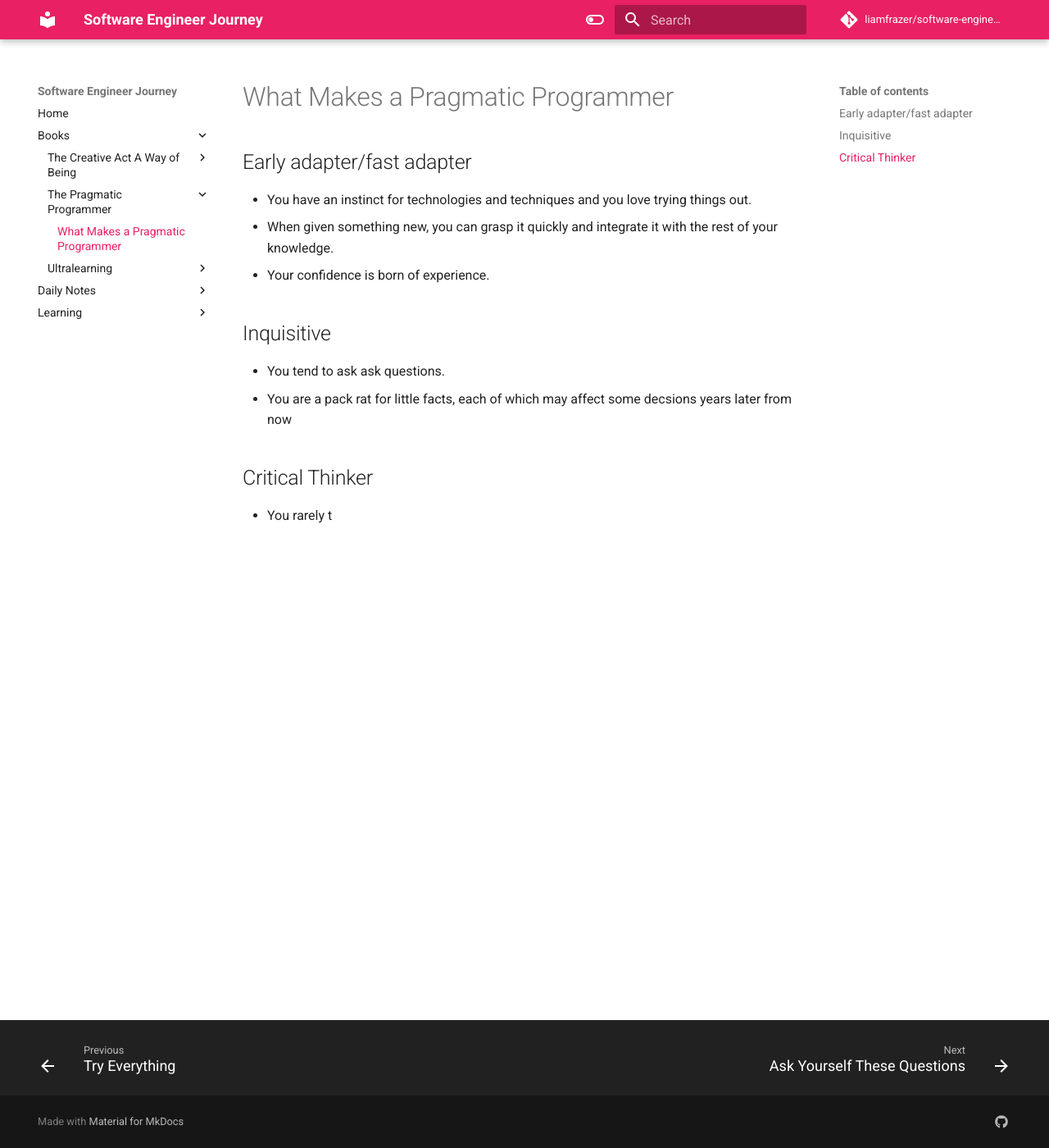
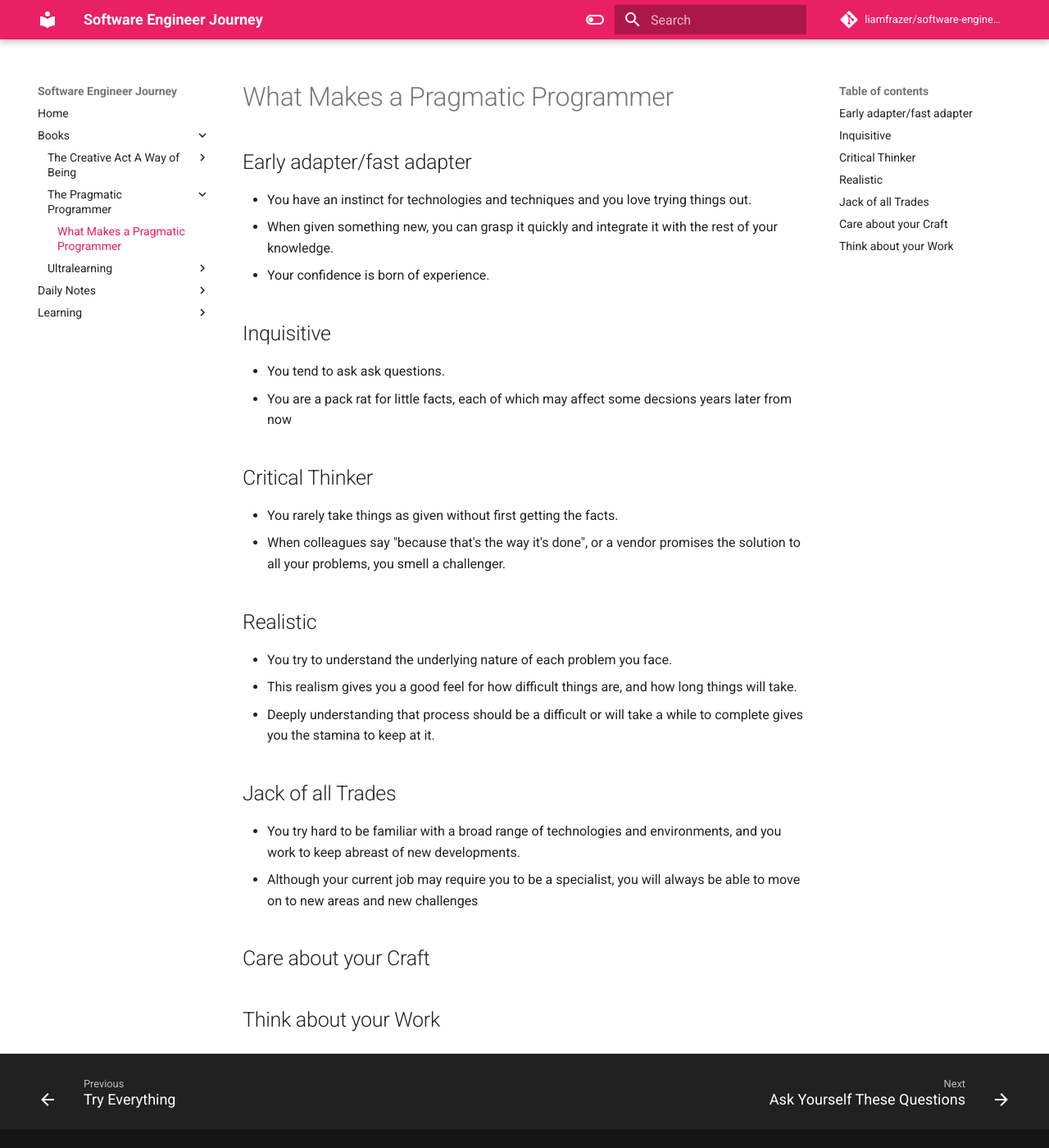
Before and after one commit to liamfrazer/software-engineer-journey, an MkDocs documentation site: the page built from docs/Books/The Pragmatic Programmer/What Makes a Pragmatic Programmer.md, in a window 1280 px wide and 1400 px high. Shown: the whole window at 82% size. Built offline with MkDocs 1.6.1 and Material for MkDocs 9.7.7, drawn with Linux system fonts in a browser that asks for light colours; comment, search, counter and statistics services are not loaded.

Commit message:
vault backup: 2023-12-26 17:15:43

```diff
--- a/docs/Books/The Pragmatic Programmer/What Makes a Pragmatic Programmer.md
+++ b/docs/Books/The Pragmatic Programmer/What Makes a Pragmatic Programmer.md
@@ -13,4 +13,18 @@ tags:
 * You are a pack rat for little facts, each of which may affect some decsions years later from now
 
 ## Critical Thinker
-* You rarely t
+* You rarely take things as given without first getting the facts.
+* When colleagues say "because that's the way it's done", or a vendor promises the solution to all your problems, you smell a challenger.
+
+## Realistic
+* You try to understand the underlying nature of each problem you face.
+* This realism gives you a good feel for how difficult things are, and how long things will take.
+* Deeply understanding that process should be a difficult or will take a while to complete gives you the stamina to keep at it.
+
+## Jack of all Trades
+* You try hard to be familiar with a broad range of technologies and environments, and you work to keep abreast of new developments.
+* Although your current job may require you to be a specialist, you will always be able to move on to new areas and new challenges
+
+## Care about your Craft
+
+## Think about your Work
```
